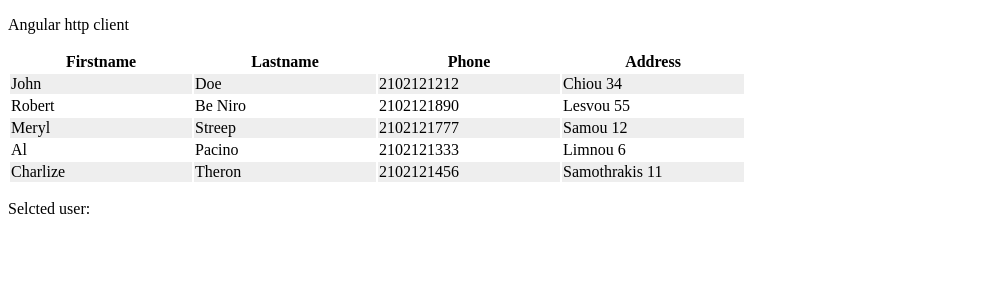
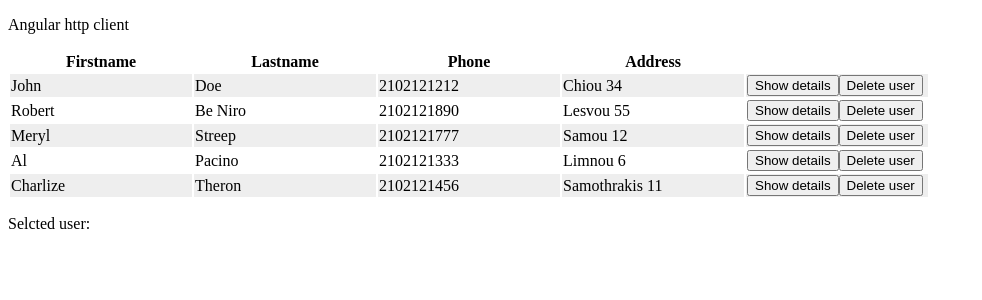
Before and after one commit to thodorisk/trainingAngular, an Angular app: page / in a window 1280 px wide. Shown: the top 300 px of the page, without its empty margins (0-982 px from the left). Built offline with nearby package versions, Linux system fonts and the light colour scheme; data requests are answered from the project's data file.

Commit message:
lesson-6-update

```diff
--- a/src/app/app.component.html
+++ b/src/app/app.component.html
@@ -1,28 +1 @@
-<p>Angular http client</p>
-
-<table *ngIf="customers.length > 0">
-    <thead>
-        <tr>
-            <th>Firstname</th>
-            <th>Lastname</th>
-            <th>Phone</th>
-            <th>Address</th>
-        </tr>
-    </thead>
-    <tbody>
-        <tr *ngFor="let customer of customers; let even = even; let odd = odd"
-            class="row"
-            [ngClass]="{ odd: odd, even: even }"
-            (click)="rowClick(customer)"
-        >
-            <td>{{ customer.firstName }}</td>
-            <td>{{ customer.lastName }}</td>
-            <td>{{ customer.tel }}</td>
-            <td>{{ customer.address }}</td>
-        </tr>
-    </tbody>
-  </table>
-
-  <p>
-      Selcted user: {{ selectedCustomer?.dateOfBirth }}
-  </p>
+<app-customer-details-list></app-customer-details-list>
--- a/src/app/app.component.ts
+++ b/src/app/app.component.ts
@@ -8,21 +8,9 @@ import { CustomerService } from './customer.service';
   styleUrls: ['./app.component.scss']
 })
 export class AppComponent implements OnInit {
-  public customers: I_Customer[] = [];
-  public selectedCustomer: I_Customer = {id : 0};
 
   constructor(private customerService: CustomerService) {}
 
   ngOnInit() {
-    this.fetchCustomers();
-  }
-
-  fetchCustomers() {
-    this.customerService.getCustomers().subscribe(resp => this.customers = resp);
-  }
-
-  rowClick(customer: I_Customer) {
-    //this.selectedCustomer = this.customers[customer.id - 1];
-    this.customerService.getCustomer(customer.id).subscribe(resp => this.selectedCustomer = resp);
   }
 }
--- a/src/app/app.module.ts
+++ b/src/app/app.module.ts
@@ -4,10 +4,14 @@ import { HttpClientModule } from '@angular/common/http';
 
 import { AppRoutingModule } from './app-routing.module';
 import { AppComponent } from './app.component';
+import { CustomerDetailsListComponent } from './customer-details-list/customer-details-list.component';
+import { ButtonComponent } from './button/button.component';
 
 @NgModule({
   declarations: [
-    AppComponent
+    AppComponent,
+    CustomerDetailsListComponent,
+    ButtonComponent
   ],
   imports: [
     BrowserModule,
--- /dev/null
+++ b/src/app/button/button.component.html
@@ -0,0 +1 @@
+<button (click)="click()"> {{ label }} </button>
--- /dev/null
+++ b/src/app/button/button.component.ts
@@ -0,0 +1,22 @@
+import { EventEmitter } from '@angular/core';
+import { Component, Input, OnInit, Output } from '@angular/core';
+
+@Component({
+  selector: 'app-button',
+  templateUrl: './button.component.html',
+  styleUrls: ['./button.component.scss']
+})
+export class ButtonComponent implements OnInit {
+  @Input() public label: string | null = null;
+  @Output() public onClick: EventEmitter<void> = new EventEmitter<void>();
+
+  constructor() { }
+
+  ngOnInit(): void {
+  }
+
+  click(): void {
+    this.onClick.emit();
+  }
+
+}
--- /dev/null
+++ b/src/app/customer-details-list/customer-details-list.component.html
@@ -0,0 +1,32 @@
+<p>Angular http client</p>
+
+<table *ngIf="customers.length > 0">
+    <thead>
+        <tr>
+            <th>Firstname</th>
+            <th>Lastname</th>
+            <th>Phone</th>
+            <th>Address</th>
+            <th></th>
+        </tr>
+    </thead>
+    <tbody>
+        <tr *ngFor="let customer of customers; let even = even; let odd = odd"
+            class="row"
+            [ngClass]="{ odd: odd, even: even }"
+        >
+            <td>{{ customer.firstName }}</td>
+            <td>{{ customer.lastName }}</td>
+            <td>{{ customer.tel }}</td>
+            <td>{{ customer.address }}</td>
+            <td>
+                <app-button [label]="'Show details'" (onClick)="customerDetails(customer)"></app-button>
+                <app-button [label]="'Delete user'" (onClick)="deleteCustomer(customer)"></app-button>
+            </td>
+        </tr>
+    </tbody>
+  </table>
+
+  <p>
+      Selcted user: {{ selectedCustomer?.dateOfBirth }}
+  </p>
--- /dev/null
+++ b/src/app/customer-details-list/customer-details-list.component.scss
@@ -0,0 +1,7 @@
+td {
+    min-width: 180px;
+}
+
+tr.even {
+    background-color: #eee;
+}
--- /dev/null
+++ b/src/app/customer-details-list/customer-details-list.component.ts
@@ -0,0 +1,32 @@
+import { Component, OnInit } from '@angular/core';
+import { I_Customer } from '../customer';
+import { CustomerService } from '../customer.service';
+
+@Component({
+  selector: 'app-customer-details-list',
+  templateUrl: './customer-details-list.component.html',
+  styleUrls: ['./customer-details-list.component.scss']
+})
+export class CustomerDetailsListComponent implements OnInit {
+  public customers: I_Customer[] = [];
+  public selectedCustomer: I_Customer | null = null;
+
+  constructor(private customerService: CustomerService) { }
+
+  ngOnInit() {
+    this.fetchCustomers();
+  }
+
+  fetchCustomers() {
+    this.customerService.getCustomers().subscribe(resp => this.customers = resp);
+  }
+
+  customerDetails(customer: I_Customer): void {
+    this.customerService.getCustomer(customer.id).subscribe(resp => this.selectedCustomer = resp);
+  }
+
+  deleteCustomer(customer: I_Customer): void {
+
+  }
+
+}
```
Also changed, not shown: src/app/button/button.component.scss (added), 2 other files (tests, documents, lock files or other folders).
